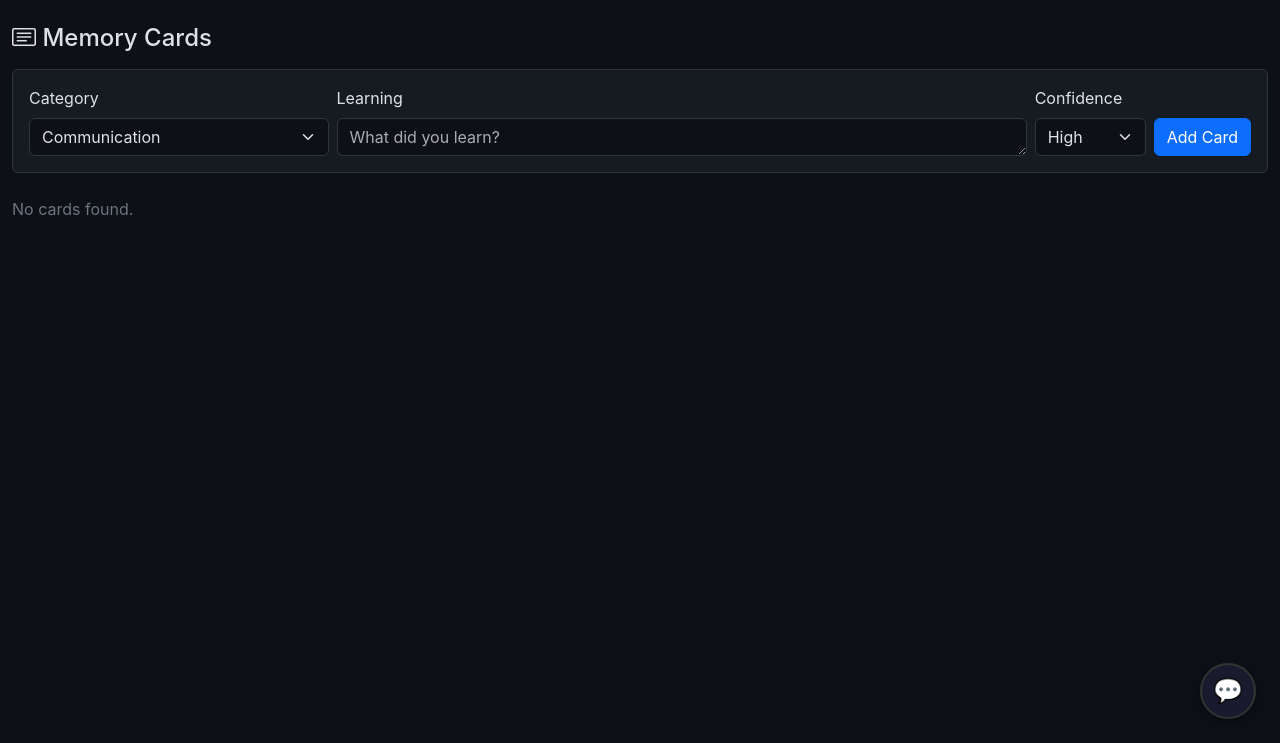
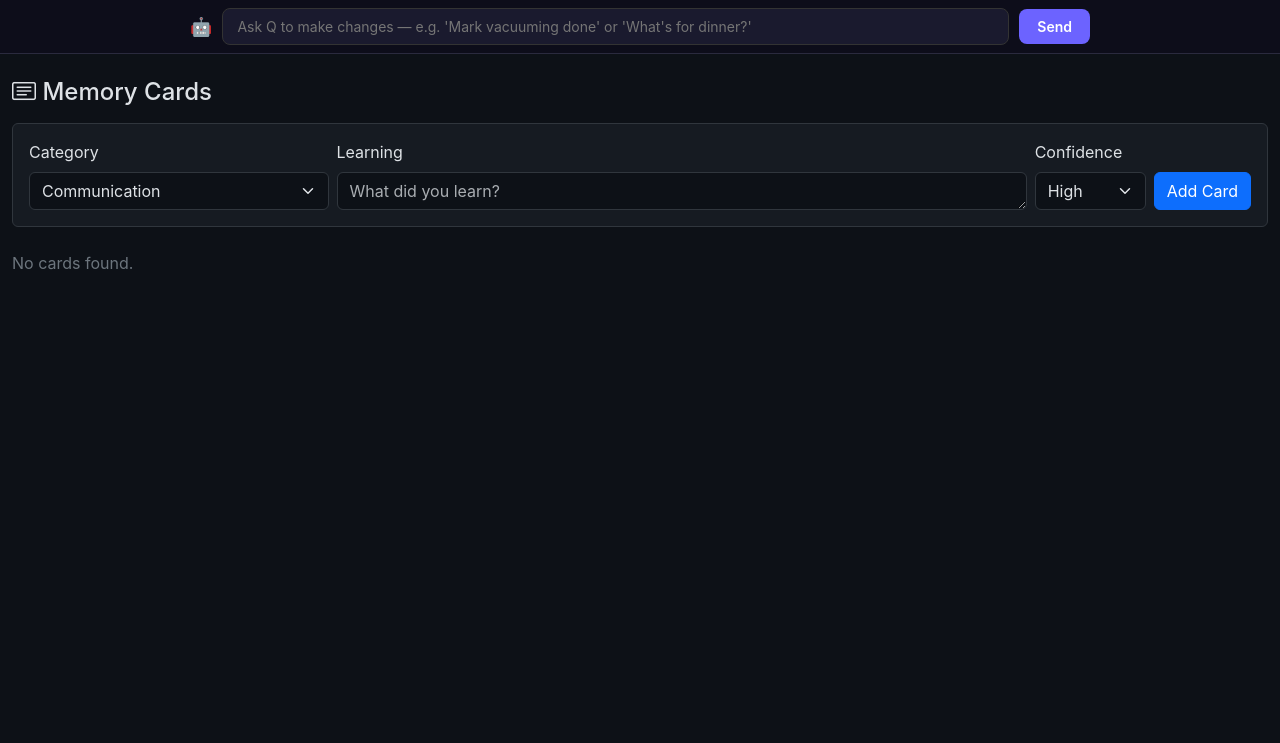
Before and after one commit to qbonifacic/home-hub, a Flask app: page /cards in a window 1280 px wide. Shown: the part 57-800 px from the top of the page. Run offline with Flask 3, Linux system fonts and the light colour scheme; the visitor is signed in with stand-in values (Sample User, id 1); some libraries are stand-ins or nearby versions.

Commit message:
Move chat to persistent top bar on every page

```diff
--- a/templates/base.html
+++ b/templates/base.html
@@ -36,6 +36,24 @@
   </nav>
   {% endif %}
 
+  {% if current_user.is_authenticated %}
+  <!-- Q Chat Bar (always visible below navbar) -->
+  <div id="q-chat-bar" style="background:#0d0d1a;border-bottom:1px solid #2a2a3e;padding:8px 16px;">
+    <div style="max-width:900px;margin:0 auto;">
+      <!-- Collapsed: single-line input -->
+      <div id="q-chat-collapsed" style="display:flex;align-items:center;gap:10px;">
+        <span style="color:#6c63ff;font-size:18px;">🤖</span>
+        <input id="chat-input" type="text" placeholder="Ask Q to make changes — e.g. 'Mark vacuuming done' or 'What's for dinner?'"
+          style="flex:1;background:#1a1a2e;border:1px solid #333;border-radius:8px;padding:7px 14px;color:#e0e0e0;outline:none;font-size:14px;"
+          onfocus="expandChat()" onkeydown="if(event.key==='Enter')sendChat()">
+        <button onclick="sendChat()" style="background:#6c63ff;border:none;border-radius:8px;padding:7px 18px;color:#fff;cursor:pointer;font-weight:600;font-size:14px;white-space:nowrap;">Send</button>
+      </div>
+      <!-- Expanded: message history -->
+      <div id="chat-messages" style="display:none;max-height:260px;overflow-y:auto;margin-top:10px;flex-direction:column;gap:8px;padding:4px 0;"></div>
+    </div>
+  </div>
+  {% endif %}
+
   <main class="container-fluid py-4">
     {% with messages = get_flashed_messages(with_categories=true) %}
     {% if messages %}
@@ -54,58 +72,43 @@
   <script src="https://cdn.jsdelivr.net/npm/bootstrap@5.3.3/dist/js/bootstrap.bundle.min.js"></script>
 
   {% if current_user.is_authenticated %}
-  <!-- AI Chat Widget -->
-  <div id="chat-btn" style="position:fixed;bottom:24px;right:24px;z-index:9999;width:56px;height:56px;border-radius:50%;background:#1a1a2e;border:2px solid #333;display:flex;align-items:center;justify-content:center;cursor:pointer;box-shadow:0 4px 12px rgba(0,0,0,.4);font-size:24px;" onclick="toggleChat()">💬</div>
-
-  <div id="chat-panel" style="display:none;position:fixed;bottom:90px;right:24px;z-index:9999;width:360px;max-width:calc(100vw - 48px);height:480px;max-height:calc(100vh - 120px);background:#1a1a2e;border:1px solid #333;border-radius:12px;box-shadow:0 8px 32px rgba(0,0,0,.5);flex-direction:column;">
-    <!-- Header -->
-    <div style="display:flex;align-items:center;justify-content:space-between;padding:12px 16px;border-bottom:1px solid #333;">
-      <strong style="color:#e0e0e0;">Q Assistant</strong>
-      <span style="cursor:pointer;color:#888;font-size:20px;" onclick="toggleChat()">&times;</span>
-    </div>
-    <!-- Messages -->
-    <div id="chat-messages" style="flex:1;overflow-y:auto;padding:12px 16px;display:flex;flex-direction:column;gap:8px;"></div>
-    <!-- Input -->
-    <div style="display:flex;gap:8px;padding:12px 16px;border-top:1px solid #333;">
-      <input id="chat-input" type="text" placeholder="Ask Q anything..." style="flex:1;background:#0d0d1a;border:1px solid #444;border-radius:8px;padding:8px 12px;color:#e0e0e0;outline:none;" onkeydown="if(event.key==='Enter')sendChat()">
-      <button onclick="sendChat()" style="background:#6c63ff;border:none;border-radius:8px;padding:8px 16px;color:#fff;cursor:pointer;font-weight:600;">Send</button>
-    </div>
-  </div>
-
   <script>
-  function toggleChat(){
-    var p=document.getElementById('chat-panel');
-    if(p.style.display==='none'||!p.style.display){p.style.display='flex';}
-    else{p.style.display='none';}
+  var chatExpanded = false;
+  function expandChat(){
+    if(chatExpanded) return;
+    chatExpanded = true;
+    var msgs = document.getElementById('chat-messages');
+    msgs.style.display = 'flex';
   }
-  function addMsg(text,role){
-    var d=document.getElementById('chat-messages');
-    var m=document.createElement('div');
-    m.style.cssText='max-width:85%;padding:8px 12px;border-radius:12px;font-size:14px;line-height:1.4;word-wrap:break-word;white-space:pre-wrap;';
-    if(role==='user'){
-      m.style.cssText+='align-self:flex-end;background:#6c63ff;color:#fff;';
-    }else{
-      m.style.cssText+='align-self:flex-start;background:#2a2a3e;color:#e0e0e0;';
+  function addMsg(text, role){
+    expandChat();
+    var d = document.getElementById('chat-messages');
+    var m = document.createElement('div');
+    m.style.cssText = 'max-width:85%;padding:7px 12px;border-radius:10px;font-size:14px;line-height:1.4;word-wrap:break-word;white-space:pre-wrap;';
+    if(role === 'user'){
+      m.style.cssText += 'align-self:flex-end;background:#6c63ff;color:#fff;margin-left:auto;';
+    } else {
+      m.style.cssText += 'align-self:flex-start;background:#1e1e35;color:#e0e0e0;border:1px solid #333;';
     }
-    m.textContent=text;
+    m.textContent = text;
     d.appendChild(m);
-    d.scrollTop=d.scrollHeight;
+    d.scrollTop = d.scrollHeight;
     return m;
   }
   function sendChat(){
-    var inp=document.getElementById('chat-input');
-    var msg=inp.value.trim();
-    if(!msg)return;
-    inp.value='';
-    addMsg(msg,'user');
-    var think=addMsg('Thinking...','ai');
-    var csrfToken=document.querySelector('meta[name=csrf-token]');
-    var headers={'Content-Type':'application/json'};
-    if(csrfToken)headers['X-CSRFToken']=csrfToken.content;
-    fetch('/api/chat',{method:'POST',headers:headers,body:JSON.stringify({message:msg})})
-    .then(function(r){return r.json();})
-    .then(function(d){think.textContent=d.response||d.error||'No response';})
-    .catch(function(e){think.textContent='Error: '+e.message;});
+    var inp = document.getElementById('chat-input');
+    var msg = inp.value.trim();
+    if(!msg) return;
+    inp.value = '';
+    addMsg(msg, 'user');
+    var think = addMsg('Thinking…', 'ai');
+    var csrfToken = document.querySelector('meta[name=csrf-token]');
+    var headers = {'Content-Type':'application/json'};
+    if(csrfToken) headers['X-CSRFToken'] = csrfToken.content;
+    fetch('/api/chat', {method:'POST', headers:headers, body:JSON.stringify({message:msg})})
+      .then(function(r){ return r.json(); })
+      .then(function(d){ think.textContent = d.response || d.error || 'No response'; })
+      .catch(function(e){ think.textContent = 'Error: ' + e.message; });
   }
   </script>
   {% endif %}
```
